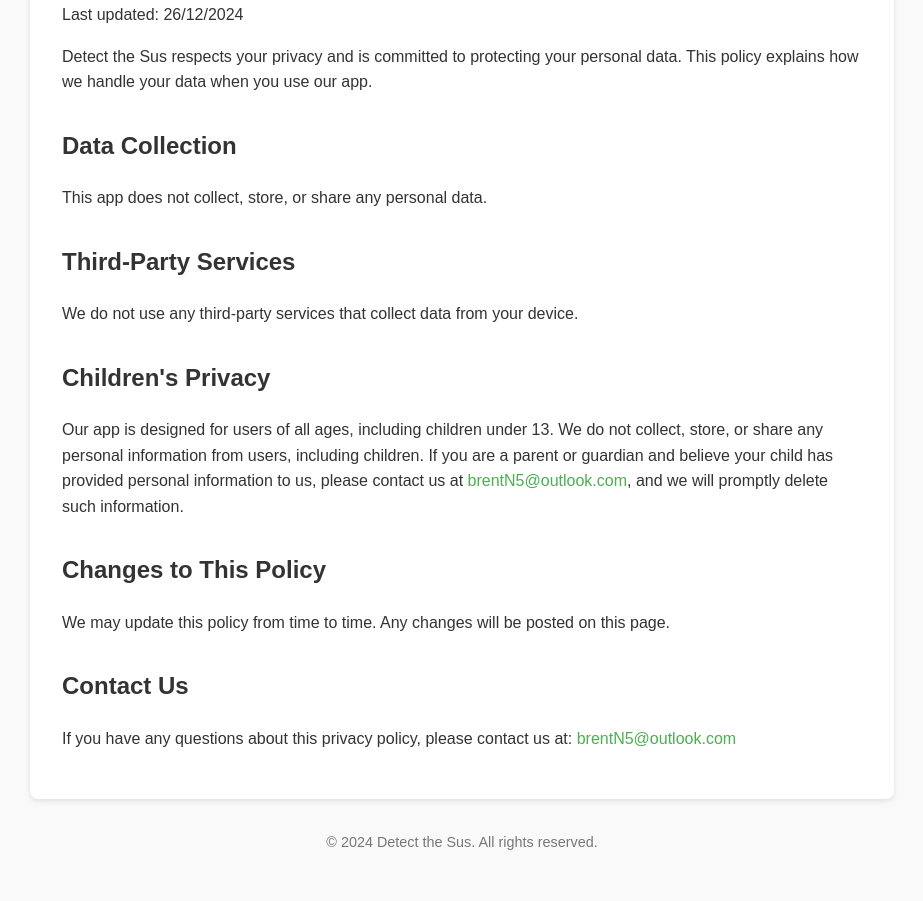
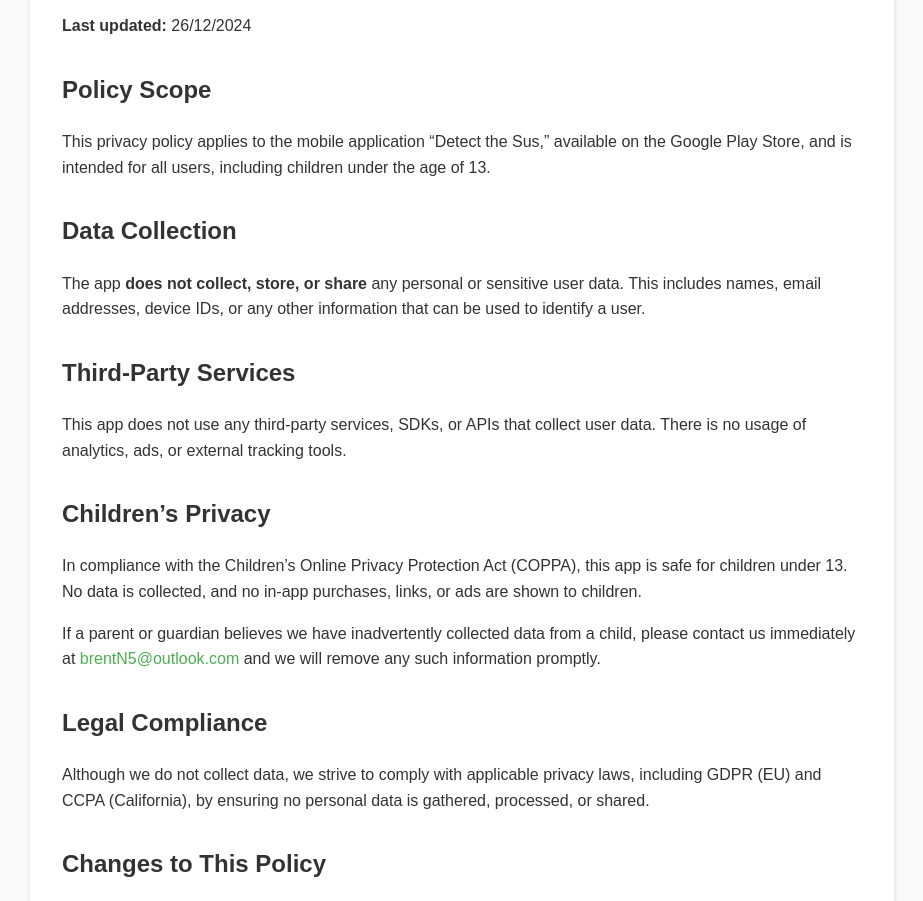
Before and after one commit to brentN5/find-the-sus-privacy-policy, a plain HTML site: page index.html in a window 1280 px wide. Shown: the part 271-1172 px from the top of the page, without its empty margins (178-1101 px from the left). Before the commit the page ends 1125 px from the top, so only its background shows below. Drawn offline with Linux system fonts and the light colour scheme.

Commit message:
Update privacy policy content and structure for clarity and compliance

```diff
--- a/index.html
+++ b/index.html
@@ -21,10 +21,6 @@
         text-align: center;
       }
 
-      header h1 {
-        color: #fff; /* Change the color of the H1 header inside the header */
-      }
-
       main {
         max-width: 800px;
         margin: 2rem auto;
@@ -35,18 +31,12 @@
       }
 
       h1 {
-        font-size: 2rem;
-        margin-bottom: 1rem;
         color: #4caf50;
       }
 
       h2 {
         margin-top: 2rem;
         color: #333;
-      }
-
-      p {
-        margin: 1rem 0;
       }
 
       footer {
@@ -72,31 +62,50 @@
     </header>
     <main>
       <h1>Privacy Policy for Detect the Sus</h1>
-      <p>Last updated: 26/12/2024</p>
+      <p><strong>Last updated:</strong> 26/12/2024</p>
 
-      <p>Detect the Sus respects your privacy and is committed to protecting your personal data. This policy explains how we handle your data when you use our app.</p>
+      <h2>Policy Scope</h2>
+      <p>
+        This privacy policy applies to the mobile application “Detect the Sus,” available on the Google Play Store, and is intended for all users, including children under the age of 13.
+      </p>
 
       <h2>Data Collection</h2>
-      <p>This app does not collect, store, or share any personal data.</p>
+      <p>
+        The app <strong>does not collect, store, or share</strong> any personal or sensitive user data. This includes names, email addresses, device IDs, or any other information that can be used to identify a user.
+      </p>
 
       <h2>Third-Party Services</h2>
-      <p>We do not use any third-party services that collect data from your device.</p>
+      <p>
+        This app does not use any third-party services, SDKs, or APIs that collect user data. There is no usage of analytics, ads, or external tracking tools.
+      </p>
 
-      <h2>Children's Privacy</h2>
+      <h2>Children’s Privacy</h2>
       <p>
-        Our app is designed for users of all ages, including children under 13. We do not collect, store, or share any personal information from users, including children. If you are a parent or guardian and believe your child has provided personal information to us, please contact us at
-        <a href="mailto:brentN5@outlook.com">brentN5@outlook.com</a>, and we will promptly delete such information.
+        In compliance with the Children’s Online Privacy Protection Act (COPPA), this app is safe for children under 13. No data is collected, and no in-app purchases, links, or ads are shown to children.
+      </p>
+      <p>
+        If a parent or guardian believes we have inadvertently collected data from a child, please contact us immediately at
+        <a href="mailto:brentN5@outlook.com">brentN5@outlook.com</a> and we will remove any such information promptly.
+      </p>
+
+      <h2>Legal Compliance</h2>
+      <p>
+        Although we do not collect data, we strive to comply with applicable privacy laws, including GDPR (EU) and CCPA (California), by ensuring no personal data is gathered, processed, or shared.
       </p>
 
       <h2>Changes to This Policy</h2>
-      <p>We may update this policy from time to time. Any changes will be posted on this page.</p>
+      <p>
+        This privacy policy may be updated periodically. Any changes will be reflected on this page with a new effective date.
+      </p>
 
       <h2>Contact Us</h2>
       <p>
-        If you have any questions about this privacy policy, please contact us at:
+        For questions or concerns about this privacy policy, please email us at
         <a href="mailto:brentN5@outlook.com">brentN5@outlook.com</a>
       </p>
     </main>
-    <footer>&copy; 2024 Detect the Sus. All rights reserved.</footer>
+    <footer>
+      &copy; 2024 Detect the Sus. All rights reserved. | <a href="https://support.google.com/googleplay/android-developer/answer/113469#user-data" target="_blank">Google Play User Data Policy</a>
+    </footer>
   </body>
 </html>
```
